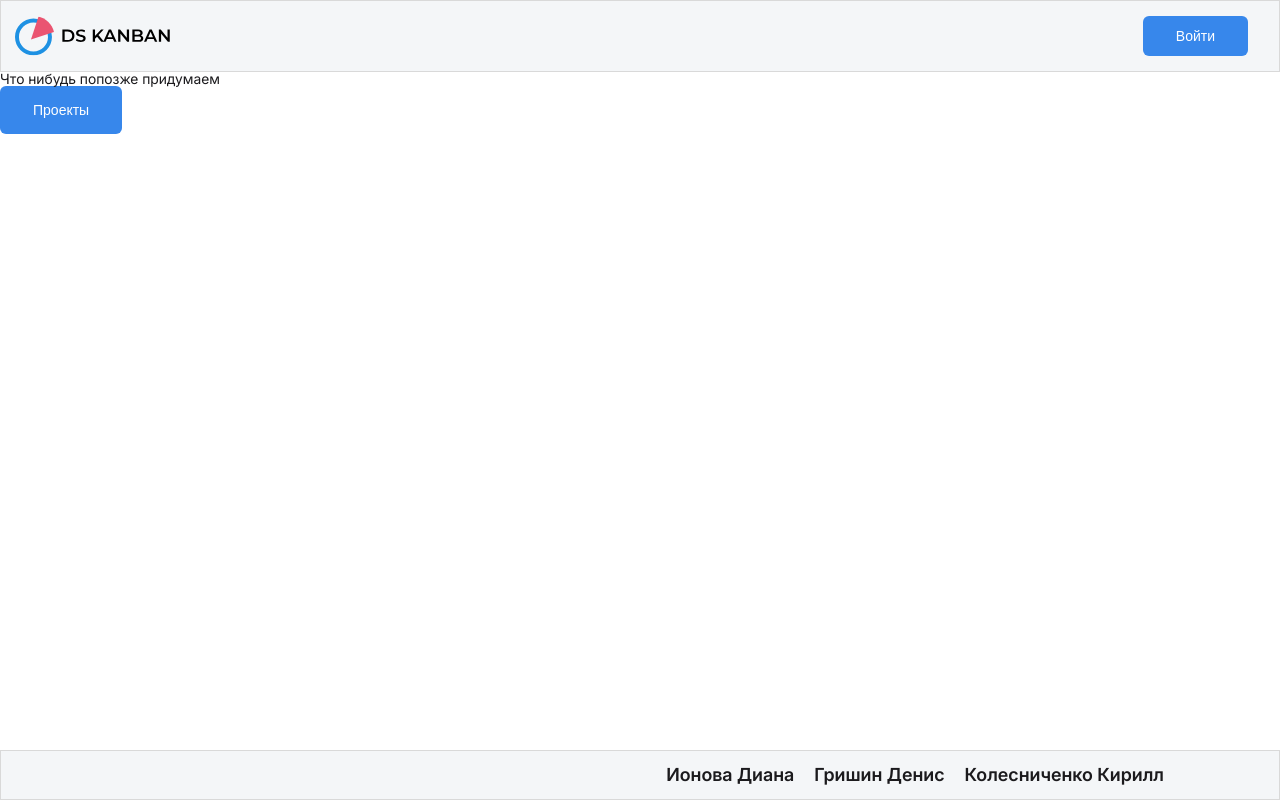
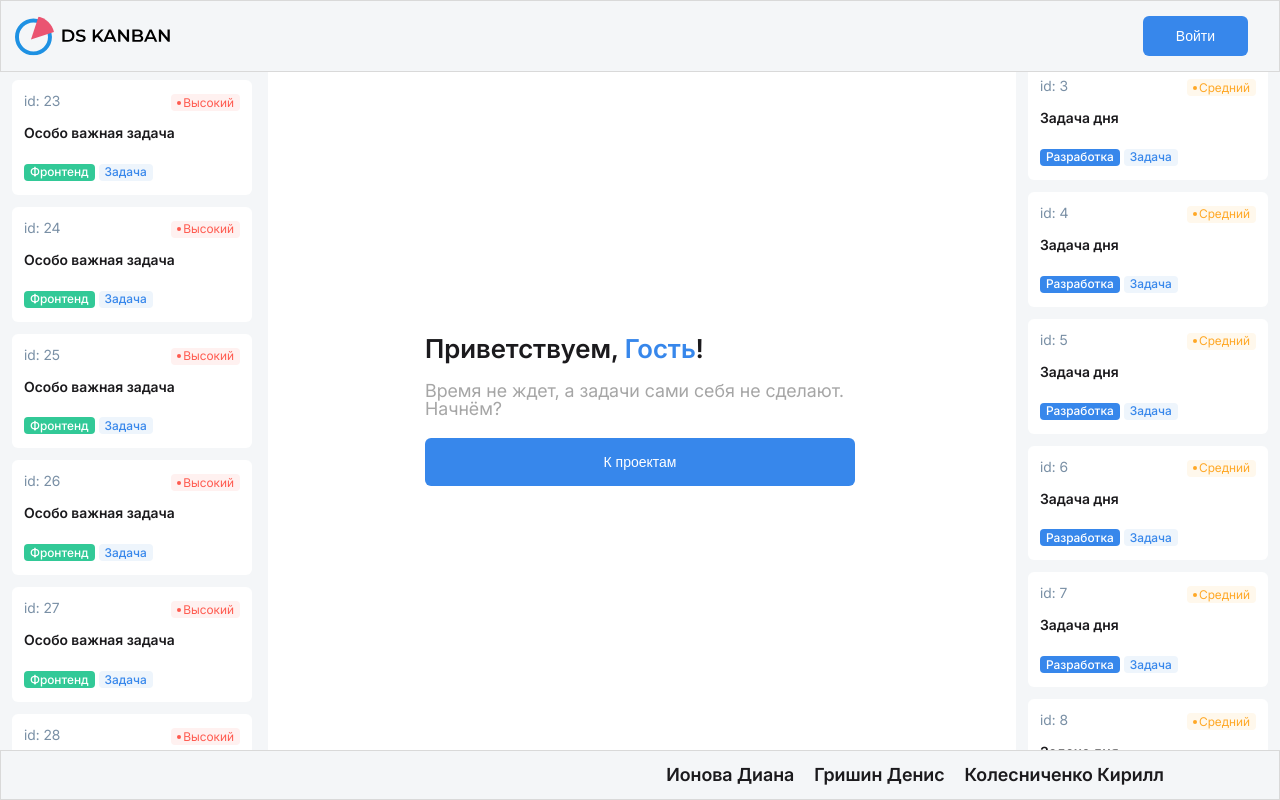
Before and after one commit to K3irill/ds-kanban-1, a Next.js app: page / in a window 1280 px wide. Built offline with nearby package versions, Linux system fonts and the light colour scheme.

Commit message:
feat: контент на главной странице

```diff
--- a/src/components/task/TaskColumn/TaskColumn.module.scss
+++ b/src/components/task/TaskColumn/TaskColumn.module.scss
@@ -1,5 +1,6 @@
 .column {
   width: 264px;
+
   &__heading-wrapper {
     display: flex;
     align-items: center;
@@ -30,7 +31,7 @@
     background-color: var(--neutral-200);
     border-radius: 12px;
     padding: 12px;
-    padding-bottom: 122px;
+    padding-bottom: 182px;
     overflow-y: scroll;
     scrollbar-width: thin;
     scrollbar-color: rgb(171, 190, 209) rgb(244, 246, 248);
--- a/src/components/task/TaskColumn/TaskColumn.tsx
+++ b/src/components/task/TaskColumn/TaskColumn.tsx
@@ -1,19 +1,70 @@
-import React from 'react';
+import React, { useEffect, useRef } from 'react';
 import styles from './TaskColumn.module.scss';
 
 interface TaskColumnProps {
   children: React.ReactNode;
-  heading: string;
-  taskCount: number;
+  heading?: string;
+  taskCount?: number;
+  forMain?: boolean;
+  scrollDirection?: 'up' | 'down';
 }
-const TaskColumn = ({ children, heading, taskCount }: TaskColumnProps) => (
-  <div className={styles.column}>
-    <div className={styles['column__heading-wrapper']}>
-      <h3 className={styles.column__heading}>{heading}</h3>
-      <span className={styles.column__taskCount}>{taskCount}</span>
+
+const TaskColumn = ({
+  children,
+  heading,
+  taskCount,
+  forMain,
+  scrollDirection,
+}: TaskColumnProps) => {
+  const containerRef = useRef<HTMLDivElement>(null);
+
+  useEffect(() => {
+    const container = containerRef.current;
+    if (!container) return;
+
+    const scrollAmount = 1;
+    let animationFrameId: number;
+
+    const scrollContent = () => {
+      if (scrollDirection === 'up') {
+        container.scrollTop -= scrollAmount;
+        if (container.scrollTop <= 0) {
+          container.scrollTop = container.scrollHeight;
+        }
+      } else if (scrollDirection === 'down') {
+        container.scrollTop += scrollAmount;
+        if (container.scrollTop + container.clientHeight >= container.scrollHeight) {
+          container.scrollTop = 0;
+        }
+      }
+
+      animationFrameId = requestAnimationFrame(scrollContent);
+    };
+
+    scrollContent();
+
+    return () => cancelAnimationFrame(animationFrameId);
+  }, [scrollDirection]);
+
+  return (
+    <div className={styles.column}>
+      <div className={styles['column__heading-wrapper']}>
+        {heading && <h3 className={styles.column__heading}>{heading}</h3>}
+        {taskCount && <span className={styles.column__taskCount}>{taskCount}</span>}
+      </div>
+      {forMain ? (
+        <div
+          ref={containerRef}
+          className={styles.column__item}
+          style={{ overflow: 'auto', height: '100vh', marginTop: '-20px', scrollbarWidth: 'none' }}
+        >
+          {children}
+        </div>
+      ) : (
+        <div className={styles.column__item}>{children}</div>
+      )}
     </div>
-    <div className={styles.column__item}>{children}</div>
-  </div>
-);
+  );
+};
 
 export default TaskColumn;
--- a/src/pages/index.tsx
+++ b/src/pages/index.tsx
@@ -1,39 +1,66 @@
-import Head from 'next/head';
-import cn from 'classnames';
+import React from 'react';
 import styles from '@/styles/Home.module.scss';
-import { useRouter } from 'next/router';
 import Header from '@/components/layout/Header/Header';
 import Footer from '@/components/layout/Footer/Footer';
+import TaskColumn from '@/components/task/TaskColumn/TaskColumn';
+import TaskCard from '@/components/task/TaskCard/TaskCard';
 import useAuthStore from '@/store/store';
+import { useRouter } from 'next/router';
 import StandardButton from '@/components/ui/Button/StandardButton/StandardButton';
-//----------------------------------------------------
 
 export default function Home() {
   const { logout, isAuthorized } = useAuthStore();
   const router = useRouter();
-
+  const { user } = useAuthStore();
   const handleSignClick = (): void => {
     logout();
     router.push('/login');
   };
+
   return (
-    <>
-      <Head>
-        <title>Kanban</title>
-        <meta name="description" content="Generated by create next app" />
-        <meta name="viewport" content="width=device-width, initial-scale=1" />
-        <link rel="icon" href="/favicon.ico" />
-      </Head>
-      <div className={cn(styles.page)}>
-        <Header handleSignClick={handleSignClick} isLoading={false} isAuthorized={isAuthorized} />
-        <main className={cn(styles.main)}>
-          <div className={cn(styles.main__wrapper)}>
-            <h1>Что нибудь попозже придумаем</h1>
-            <StandardButton onClick={() => router.push('/projects')}>Проекты</StandardButton>
+    <div className={styles.page}>
+      <Header handleSignClick={handleSignClick} isAuthorized={isAuthorized} />
+      <main className={styles.main}>
+        <div className={styles.main__wrapper}>
+          <TaskColumn forMain scrollDirection="up">
+            {Array.from({ length: 30 }).map((task, index) => (
+              <TaskCard
+                key={index}
+                id={index}
+                priority={{ name: 'Высокий', id: 1 }}
+                name="Особо важная задача"
+                users={[]}
+                task_type={{ name: 'Задача', id: 2 }}
+                epic={undefined}
+                task_component={{ name: 'Фронтенд', id: 7, color: '#32C997' }}
+              />
+            ))}
+          </TaskColumn>
+          <div className={styles.main__info}>
+            <h1>
+              Приветствуем, <span>{user ? `${user.name} ${user.surname}` : 'Гость'}</span>!
+            </h1>
+            <h2>Время не ждет, а задачи сами себя не сделают. Начнём?</h2>
+            <StandardButton onClick={() => router.push('projects')}>К проектам</StandardButton>
           </div>
-        </main>
-        <Footer />
-      </div>
-    </>
+
+          <TaskColumn forMain scrollDirection="down">
+            {Array.from({ length: 30 }).map((task, index) => (
+              <TaskCard
+                key={index}
+                id={index}
+                priority={{ name: 'Средний', id: 2 }}
+                name="Задача дня"
+                users={[]}
+                task_type={{ name: 'Задача', id: 2 }}
+                epic={undefined}
+                task_component={{ name: 'Разработка', id: 3, color: '#3787EB' }}
+              />
+            ))}
+          </TaskColumn>
+        </div>
+      </main>
+      <Footer />
+    </div>
   );
 }
--- a/src/styles/Home.module.scss
+++ b/src/styles/Home.module.scss
@@ -30,6 +30,35 @@
 
 .main {
   flex: 1;
+  overflow: hidden;
+  &__wrapper {
+    height: 100%;
+    display: flex;
+    align-items: center;
+    justify-content: space-between;
+  }
+  &__info {
+    display: flex;
+    flex-direction: column;
+    gap: 20px;
+    width: 430px;
+    h1 {
+      font-size: 26px;
+      font-weight: 600;
+
+      span {
+        color: var(--blue-primary);
+      }
+    }
+    h2 {
+      color: var(--neutral-500);
+      font-size: 18px;
+      span {
+        color: var(--red-primary);
+        font-weight: 500;
+      }
+    }
+  }
 }
 
 .footer {
```
